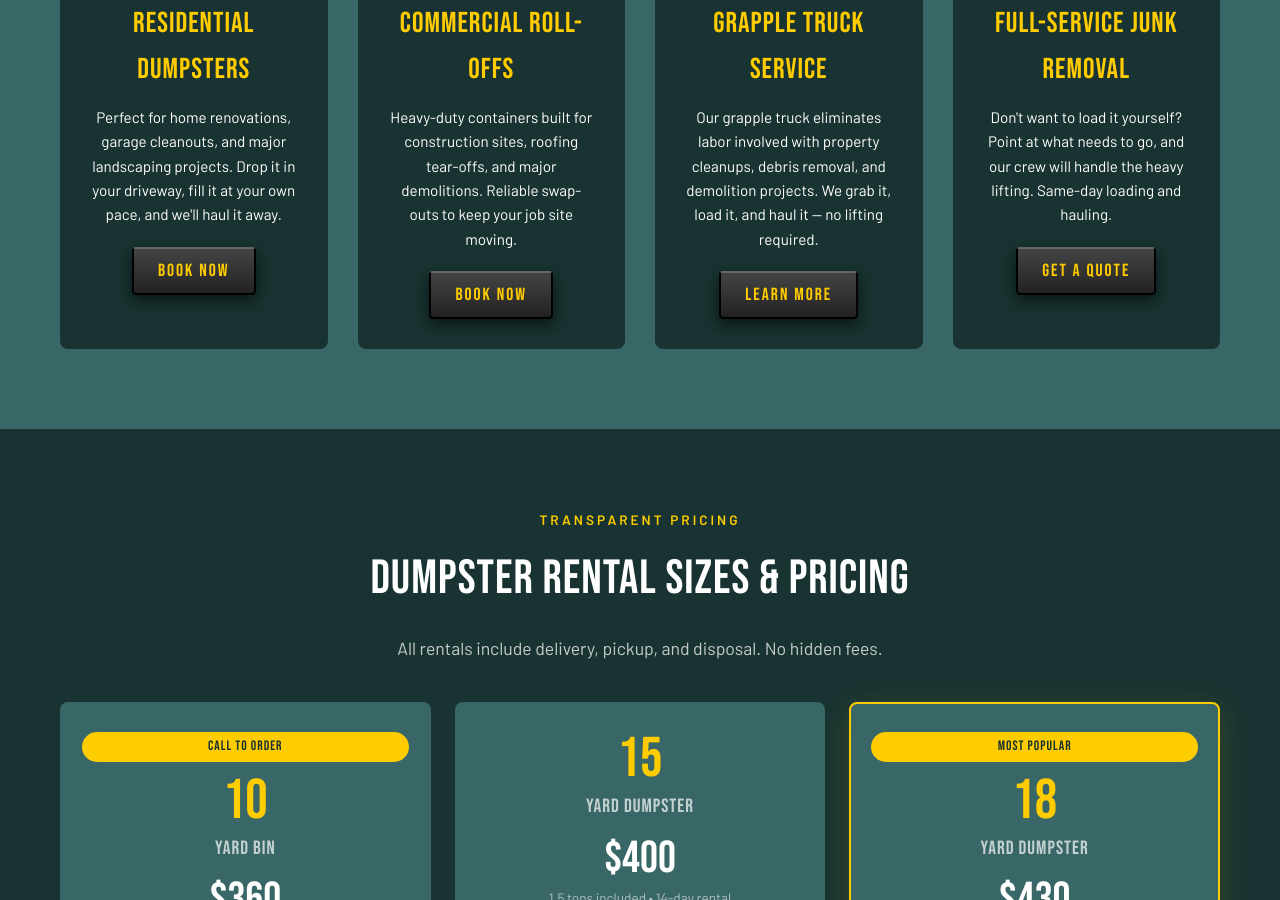
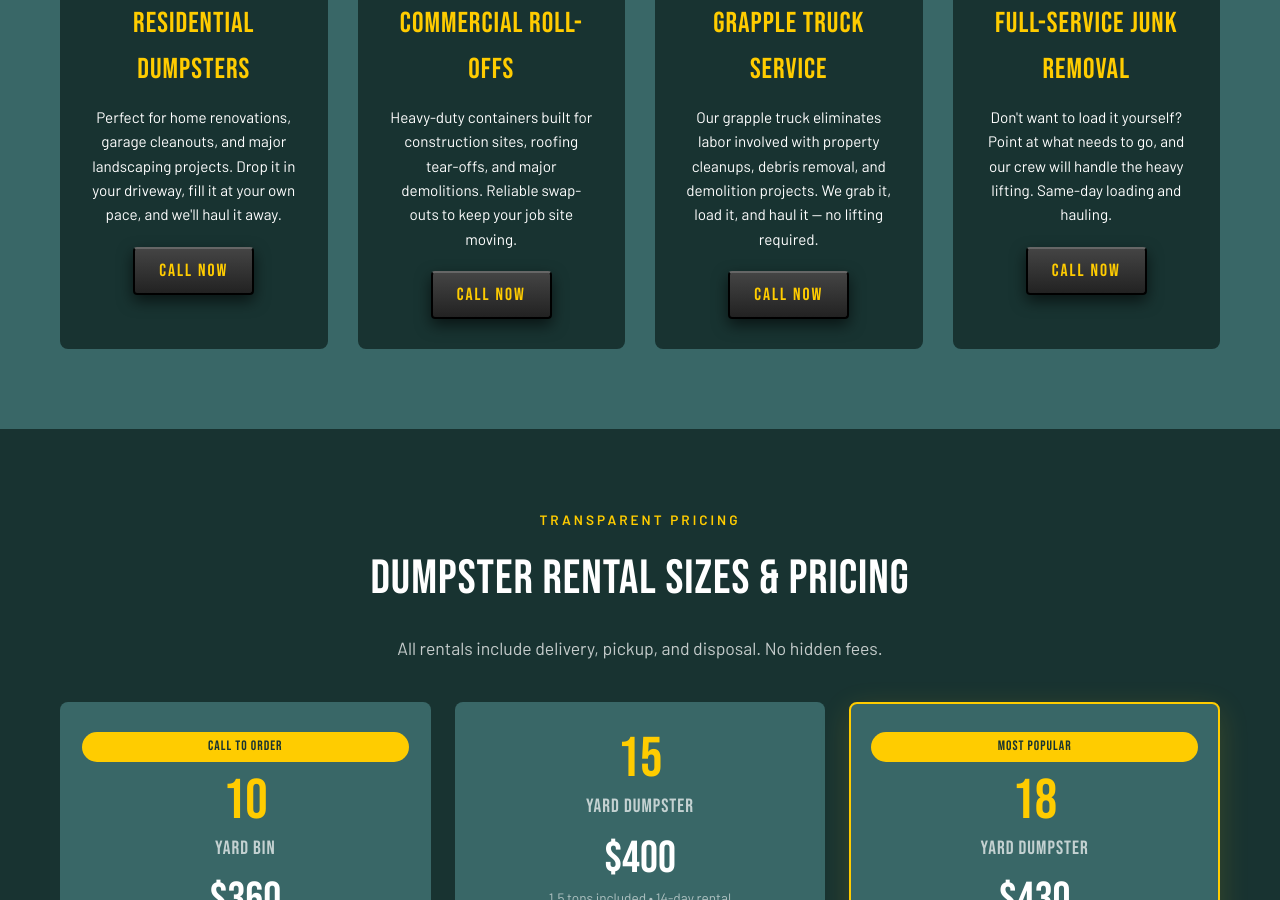
Before and after one commit to JimmyFlame77/A-Better-Hauling, a Jekyll site: the page built from index.html, in a window 1280 px wide and 900 px high, scrolled down 1839 px. Built offline with Jekyll 4.4.1, drawn with Linux system fonts in a browser that asks for light colours.

Commit message:
Update services.yml

```diff
--- a/_data/services.yml
+++ b/_data/services.yml
@@ -1,23 +1,23 @@
 - title: "Residential Dumpsters"
   icon: "🏠"
   description: "Perfect for home renovations, garage cleanouts, and major landscaping projects. Drop it in your driveway, fill it at your own pace, and we'll haul it away."
-  cta: "Book Now"
+  cta: "Call Now"
   link: "/#contact"
 
 - title: "Commercial Roll-Offs"
   icon: "🏗️"
   description: "Heavy-duty containers built for construction sites, roofing tear-offs, and major demolitions. Reliable swap-outs to keep your job site moving."
-  cta: "Book Now"
+  cta: "Call Now"
   link: "/#contact"
 
 - title: "Grapple Truck Service"
   icon: "🦾"
   description: "Our grapple truck eliminates labor involved with property cleanups, debris removal, and demolition projects. We grab it, load it, and haul it — no lifting required."
-  cta: "Learn More"
+  cta: "Call Now"
   link: "/#contact"
 
 - title: "Full-Service Junk Removal"
   icon: "🚛"
   description: "Don't want to load it yourself? Point at what needs to go, and our crew will handle the heavy lifting. Same-day loading and hauling."
-  cta: "Get a Quote"
+  cta: "Call Now"
   link: "/#contact"
```
